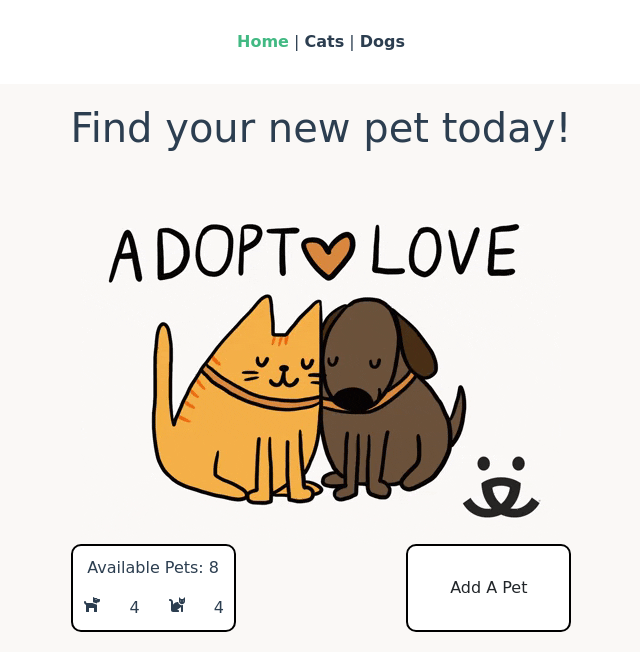
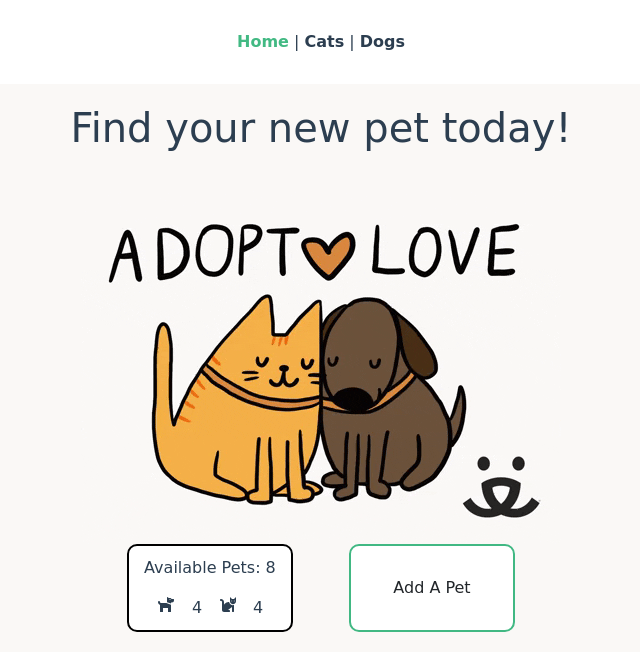
Before and after one commit to mczernyk/vueTest-pets, a Vue app: page / in a window 1280 px wide. Shown: the top 670 px of the page, without its empty margins (319-959 px from the left). Built offline with nearby package versions, Linux system fonts and the light colour scheme.

Commit message:
home button hover styling

```diff
--- a/src/assets/index.css
+++ b/src/assets/index.css
@@ -9,7 +9,7 @@
 
 .count-button-container {
   display: flex;
-  justify-content: space-between;
+  justify-content: space-evenly;
 }
 
 .count-home {
@@ -24,8 +24,14 @@
   background-color: white;
   padding: 10px;
   border-radius: 10px;
-  border: 2px black solid;
+  border: 2px #41B883 solid;
   width: 33%
+}
+
+.btn-add-pet:hover {
+  background-color: #41B883;
+  color: white
+
 }
 
 .pet-form {
```
